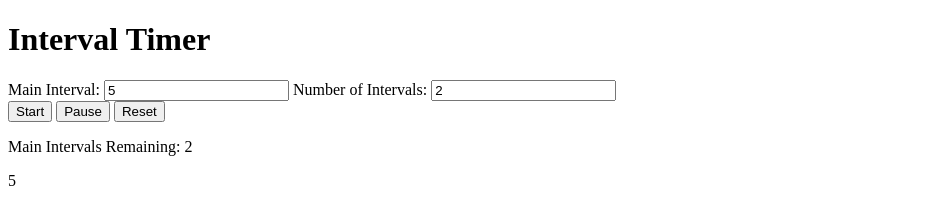
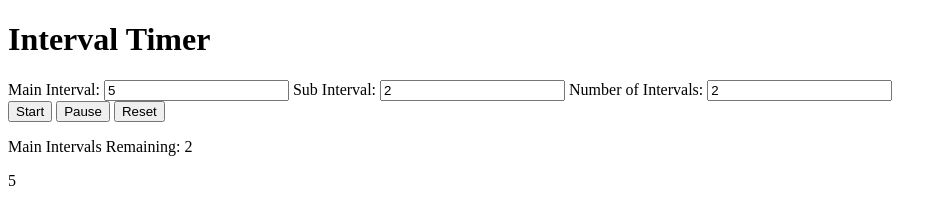
Before and after one commit to robbiejaeger/interval-timer, a website: page public/index.html in a window 1280 px wide. Shown: the whole page, without its empty margins (0-947 px from the left). Drawn offline with Linux system fonts and the light colour scheme.

Commit message:
Add sub interval input

```diff
--- a/public/index.html
+++ b/public/index.html
@@ -9,6 +9,9 @@
   <section>
     <label for="main-interval">Main Interval:</label>
     <input id="main-interval-input" type="number" name="main-interval">
+
+    <label for="sub-interval">Sub Interval:</label>
+    <input id="sub-interval-input" type="number" name="sub-interval">
 
     <label for="num-interval">Number of Intervals:</label>
     <input id="num-interval-input" type="number" name="num-interval">
--- a/public/index.js
+++ b/public/index.js
@@ -3,6 +3,7 @@
   const pauseButton = document.getElementById('pause');
   const resetButton = document.getElementById('reset');
   const mainIntervalDurationInput = document.getElementById('main-interval-input');
+  const subIntervalDurationInput = document.getElementById('sub-interval-input');
   const numIntervalInput = document.getElementById('num-interval-input');
   const numIntervalDisplay = document.getElementById('num-intervals-remaining');
   const timeDisplay = document.getElementById('time');
@@ -17,6 +18,7 @@
 
   const setInitialState = () => {
     mainIntervalDurationInput.value = mainIntervalDuration;
+    subIntervalDurationInput.value = subIntervalDuration;
     timeDisplay.innerText = mainIntervalDuration;
     numIntervalInput.value = numInterval;
     numIntervalDisplay.innerText = numInterval;
@@ -25,6 +27,10 @@
   const updateMainIntervalDuration = () => {
     mainIntervalDuration = mainIntervalDurationInput.value;
     timeDisplay.innerText = mainIntervalDuration;
+  };
+
+  const updateSubIntervalDuration = () => {
+    subIntervalDuration = subIntervalDurationInput.value;
   };
 
   const updateNumInterval = () => {
@@ -79,6 +85,8 @@
   resetButton.addEventListener('click', resetCountdown);
   mainIntervalDurationInput.addEventListener('click', updateMainIntervalDuration);
   mainIntervalDurationInput.addEventListener('input', updateMainIntervalDuration);
+  subIntervalDurationInput.addEventListener('click', updateSubIntervalDuration);
+  subIntervalDurationInput.addEventListener('input', updateSubIntervalDuration);
   numIntervalInput.addEventListener('click', updateNumInterval);
   numIntervalInput.addEventListener('input', updateNumInterval);
 })();
```
